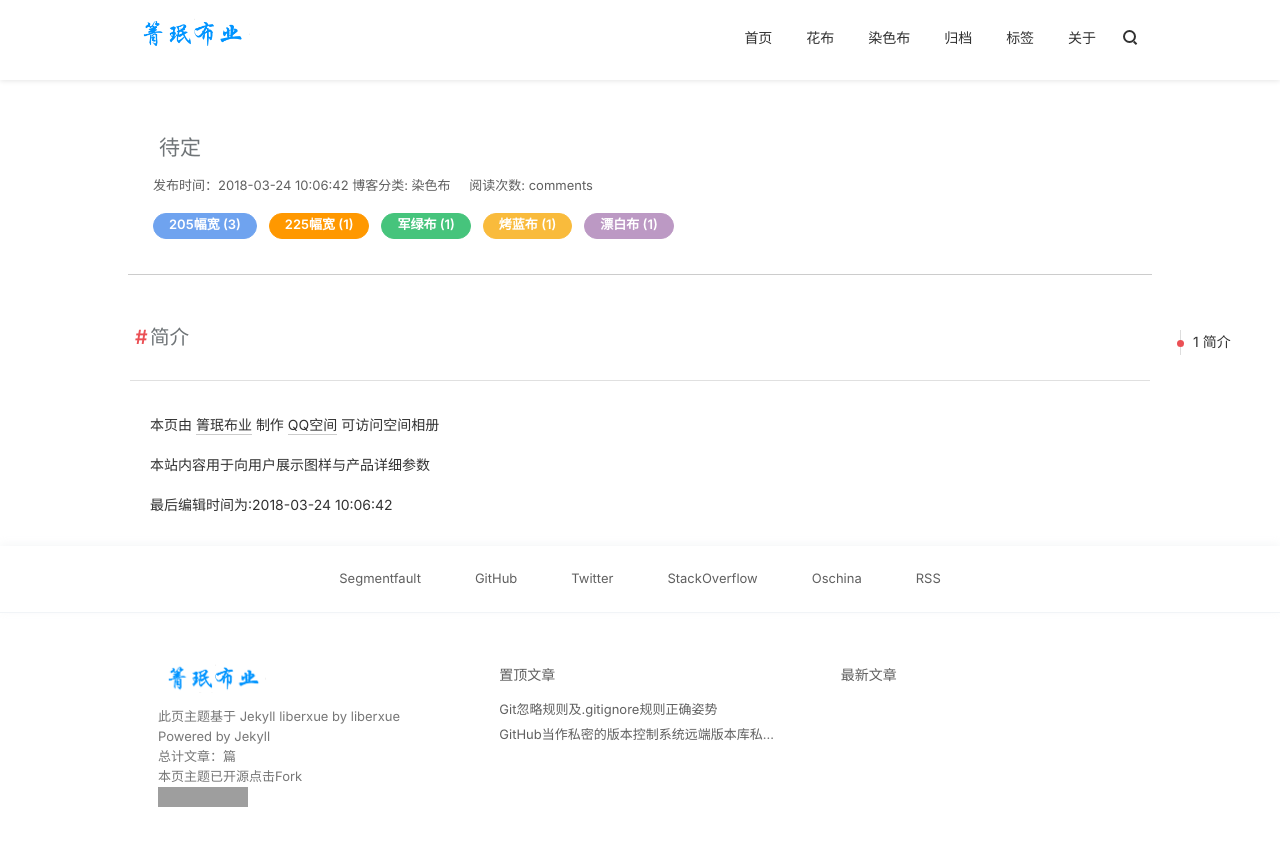
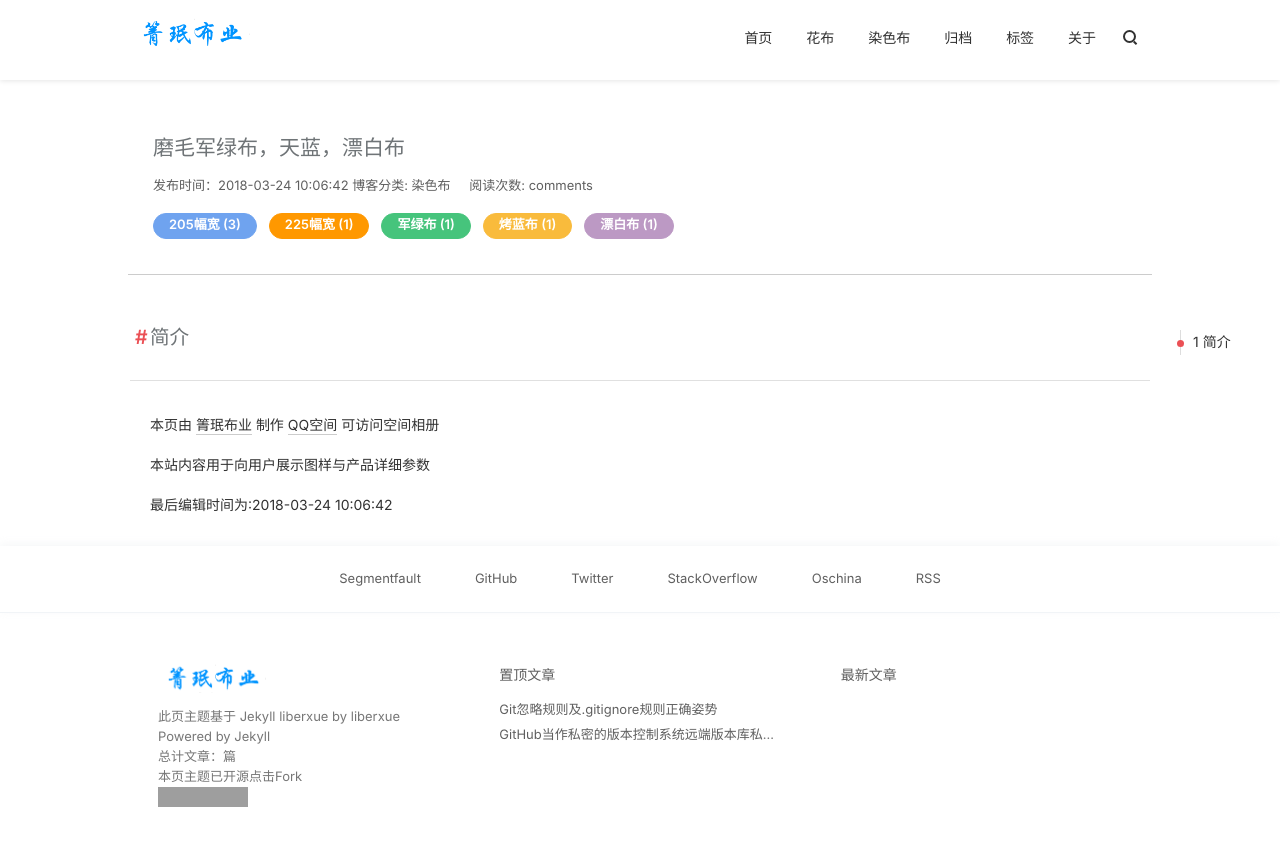
Before and after one commit to winderay/qmby.github.io, a Jekyll site: the page built from _posts/染色布/2018-03-24-memcacheandredis.md, in a window 1280 px wide and 963 px high. Shown: the top 846 px of the window. Built offline with Jekyll 4.4.1, drawn with Linux system fonts in a browser that asks for light colours; nearby versions of some CDN libraries; comment, search, counter and statistics services are not loaded; grey boxes are pictures that could not be loaded.

Commit message:
Update 2018-03-24-memcacheandredis.md

```diff
--- a/_posts/染色布/2018-03-24-memcacheandredis.md
+++ b/_posts/染色布/2018-03-24-memcacheandredis.md
@@ -2,7 +2,7 @@
 layout: blog
 ransebu: true
 category: 染色布
-title:  待定
+title: "磨毛军绿布，天蓝，漂白布"
 date:   2018-03-24 10:06:42
 background-image: http://file.youboy.com/a/93/38/65/9/8560849.jpg
 tags:
```
